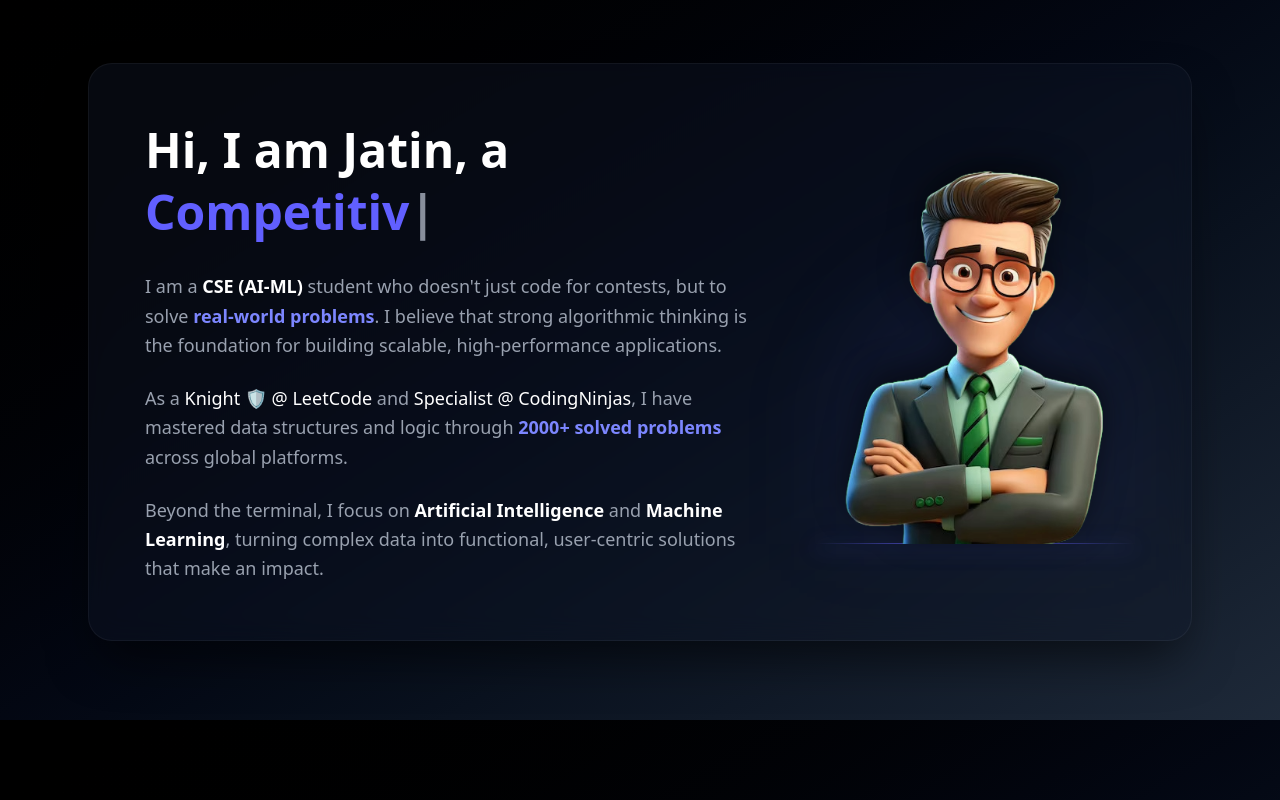
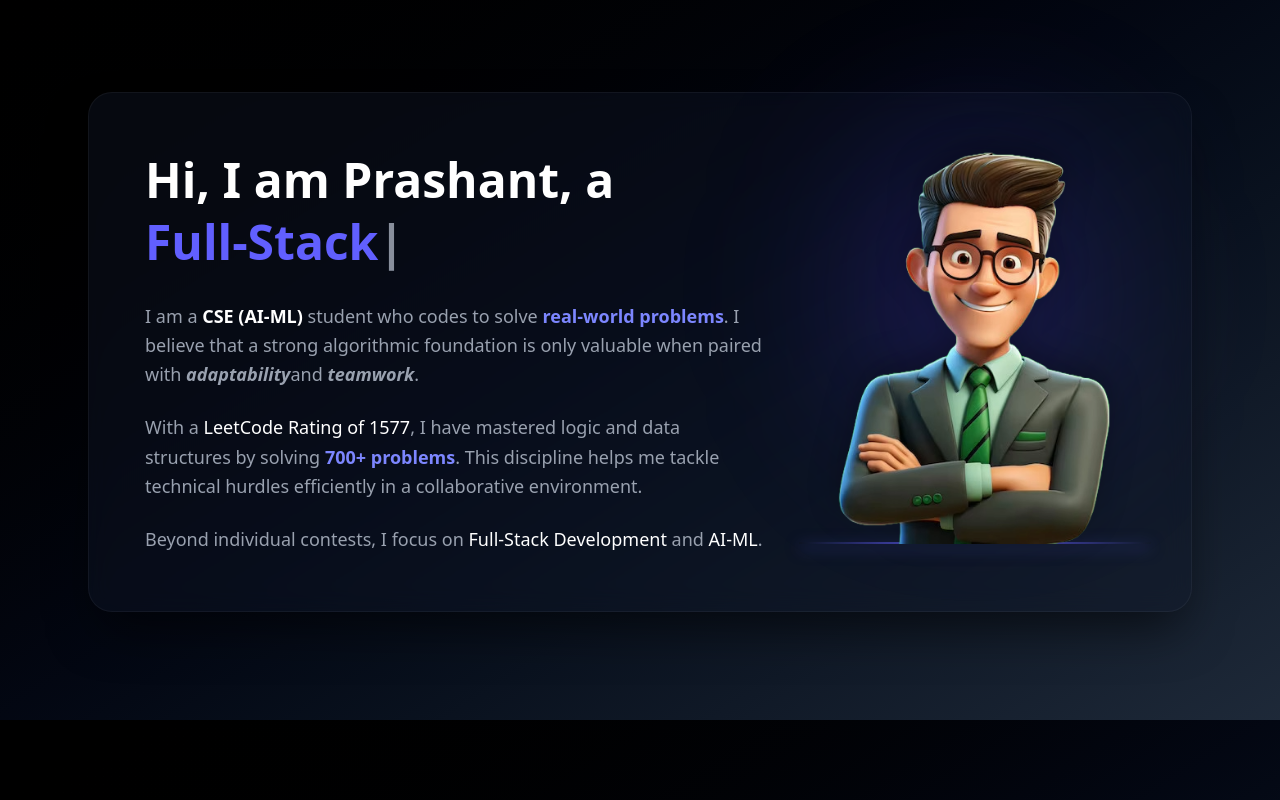
Before and after one commit to Prashant03kumar/Portfolio, a React (Vite) app: page / in a window 1280 px wide. Shown: the part 880-1680 px from the top of the page. Built offline with nearby package versions, Linux system fonts and the light colour scheme.

Commit message:
update information

```diff
--- a/src/components/Footer.jsx
+++ b/src/components/Footer.jsx
@@ -23,7 +23,7 @@ export default function Footer() {
           >
             © {new Date().getFullYear()}{" "}
             <span className={isDarkMode ? "" : "text-cyan-600"}>
-              Jatin Turk.
+              Prashant Kumar.
             </span>{" "}
             All rights reserved.
           </p>
@@ -39,17 +39,17 @@ export default function Footer() {
                 : "text-cyan-700 hover:text-indigo-600 font-medium"
             }`}
           >
-            brdjatin@gmail.com
+            pkritwan1020@gmail.com
           </a>
           <a
-            href="tel:+919034543477"
+            href="tel:+919528338141"
             className={`transition-colors duration-300 ${
               isDarkMode
                 ? "text-gray-400 hover:text-indigo-400"
                 : "text-cyan-700 hover:text-indigo-600 font-medium"
             }`}
           >
-            +91 9034543477
+            +91 9528338141
           </a>
         </div>
 
@@ -57,7 +57,7 @@ export default function Footer() {
         <div className="flex gap-6">
           {/* GitHub */}
           <a
-            href="https://github.com/Jatinkumar2519"
+            href="https://github.com/Prashant03kumar"
             target="_blank"
             rel="noreferrer"
             className={`w-11 h-11 flex items-center justify-center rounded-full transition-all border shadow-sm ${
@@ -75,7 +75,7 @@ export default function Footer() {
 
           {/* LinkedIn */}
           <a
-            href="https://www.linkedin.com/in/jatinturk/"
+            href="https://www.linkedin.com/in/prashantkumar03/"
             target="_blank"
             rel="noreferrer"
             className={`w-11 h-11 flex items-center justify-center rounded-full transition-all border shadow-sm ${
--- a/src/components/Hero.jsx
+++ b/src/components/Hero.jsx
@@ -11,7 +11,6 @@ export default function Hero() {
       className="pt-16 min-h-screen flex items-center overflow-hidden"
     >
       <div className="mx-auto max-w-5xl px-6">
-        {/* Heading: Hi, I'm JATIN */}
         <motion.h1
           initial={{ x: 100, opacity: 0 }}
           whileInView={{ x: 0, opacity: 1 }}
@@ -27,7 +26,7 @@ export default function Hero() {
               isDarkMode ? "text-indigo-500" : "text-cyan-500"
             }`}
           >
-            JATIN
+            PRASHANT
           </span>
         </motion.h1>
 
@@ -48,8 +47,10 @@ export default function Hero() {
             isDarkMode ? "text-gray-400" : "text-cyan-800/70"
           }`}
         >
-          Aspiring Software Developer focused on building clean, efficient, and
-          scalable solutions. Specializing in AI-ML and Competitive Programming.
+          Aspiring Software Developer building scalable Full-Stack applications
+          and AI-ML solutions. A team-oriented problem solver dedicated to
+          turning complex logic into real-world impact through adaptability and
+          efficient collaboration.
         </motion.p>
 
         {/* --- BUTTON SECTION --- */}
--- a/src/components/Intro.jsx
+++ b/src/components/Intro.jsx
@@ -7,9 +7,9 @@ export default function Intro() {
   // --- Typewriter Logic ---
   const roles = [
     "Software Engineer",
-    "Competitive Programmer",
     "Full-Stack Developer",
     "AI-ML Specialist",
+    "Problem Solver",
   ];
 
   const [text, setText] = useState("");
@@ -46,20 +46,30 @@ export default function Intro() {
     <section id="about" className="pt-16 min-h-screen flex items-center">
       <div className="mx-auto max-w-6xl px-6 w-full">
         <div
-          className="
+          className={`
           min-h-[65vh]
           flex flex-col-reverse md:flex-row
           justify-between items-center gap-12
-          bg-gray-900/40 backdrop-blur-md
+          backdrop-blur-md
           p-10 md:p-14
           rounded-3xl
-          border border-white/5
-          shadow-2xl shadow-black/60
-        "
+          border
+          transition-all duration-700
+          shadow-2xl
+          ${
+            isDarkMode
+              ? "bg-gray-900/40 border-white/5 shadow-black/60"
+              : "bg-white/70 border-cyan-100 shadow-cyan-200/40"
+          }
+        `}
         >
           <div className="flex-1">
-            <h2 className="text-3xl sm:text-5xl font-bold text-white leading-tight">
-              Hi, I am Jatin, a
+            <h2
+              className={`text-3xl sm:text-5xl font-bold leading-tight transition-colors duration-500 ${
+                isDarkMode ? "text-white" : "text-cyan-950"
+              }`}
+            >
+              Hi, I am Prashant, a
             </h2>
 
             <h2
@@ -75,64 +85,112 @@ export default function Intro() {
               </span>
             </h2>
 
-            <div className="space-y-6 mt-6 text-lg text-gray-400 leading-relaxed max-w-2xl">
+            <div
+              className={`space-y-6 mt-6 text-lg leading-relaxed max-w-2xl transition-colors duration-500 ${
+                isDarkMode ? "text-gray-400" : "text-cyan-900/80"
+              }`}
+            >
               <p>
-                I am a <strong className="text-white">CSE (AI-ML)</strong>{" "}
-                student who doesn't just code for contests, but to solve{" "}
-                <strong className="text-indigo-400">real-world problems</strong>
-                . I believe that strong algorithmic thinking is the foundation
-                for building scalable, high-performance applications.
+                I am a{" "}
+                <strong
+                  className={
+                    isDarkMode ? "text-white" : "text-cyan-700 font-bold"
+                  }
+                >
+                  CSE (AI-ML)
+                </strong>{" "}
+                student who codes to solve{" "}
+                <strong
+                  className={
+                    isDarkMode ? "text-indigo-400" : "text-cyan-600 font-bold"
+                  }
+                >
+                  real-world problems
+                </strong>
+                . I believe that a strong algorithmic foundation is only
+                valuable when paired with{" "}
+                <strong className="italic">adaptability</strong>
+                and <strong className="italic">teamwork</strong>.
               </p>
 
               <p>
-                As a{" "}
-                <strong className="text-white font-medium">
-                  Knight 🛡️ @ LeetCode
-                </strong>{" "}
-                and{" "}
-                <strong className="text-white font-medium">
-                  Specialist @ CodingNinjas
+                With a{" "}
+                <strong
+                  className={
+                    isDarkMode
+                      ? "text-white font-medium"
+                      : "text-cyan-800 font-bold"
+                  }
+                >
+                  LeetCode Rating of 1577
                 </strong>
-                , I have mastered data structures and logic through{" "}
-                <strong className="text-indigo-400">
-                  2000+ solved problems
-                </strong>{" "}
-                across global platforms.
+                , I have mastered logic and data structures by solving
+                <strong
+                  className={
+                    isDarkMode ? "text-indigo-400" : "text-cyan-600 font-bold"
+                  }
+                >
+                  {" "}
+                  700+ problems
+                </strong>
+                . This discipline helps me tackle technical hurdles efficiently
+                in a collaborative environment.
               </p>
 
               <p>
-                Beyond the terminal, I focus on{" "}
-                <strong className="text-white">Artificial Intelligence</strong>{" "}
-                and <strong className="text-white">Machine Learning</strong>,
-                turning complex data into functional, user-centric solutions
-                that make an impact.
+                Beyond individual contests, I focus on{" "}
+                <strong
+                  className={
+                    isDarkMode
+                      ? "text-white font-medium"
+                      : "text-cyan-700 font-bold"
+                  }
+                >
+                  Full-Stack Development
+                </strong>{" "}
+                and{" "}
+                <strong
+                  className={
+                    isDarkMode
+                      ? "text-white font-medium"
+                      : "text-cyan-700 font-bold"
+                  }
+                >
+                  AI-ML
+                </strong>
+                .
               </p>
             </div>
           </div>
 
           <div className="shrink-0 mt-12 md:mt-0">
-            <div className="relative w-64 h-64 sm:w-80 sm:h-96">
-              {/* 1. The Bottom Border/Platform with Glow */}
+            <div className="relative w-64 h-64 sm:w-80 sm:h-96 flex items-end justify-center">
+              {/* 1. BACKGROUND GLOW (Behind the person) */}
               <div
-                className="
-                absolute bottom-0 w-full h-px
-                bg-linear-to-r from-transparent via-indigo-500 to-transparent
-                shadow-[0_4px_20px_rgba(99,102,241,0.8)]"
+                className={`
+                  absolute bottom-1/4 left-1/2 -translate-x-1/2 w-4/5 h-4/5 rounded-full blur-[80px] transition-all duration-1000 -z-10
+                  ${isDarkMode ? "bg-indigo-600/20" : "bg-cyan-400/40"}
+                `}
               ></div>
 
-              {/* 2. The Image (Increased size and positioned to 'pop' out) */}
+              {/* 2. THE LINE UNDER IMAGE (Fades at ends) */}
+              <div
+                className={`
+                absolute bottom-0 w-[110%] h-0.5 transition-all duration-700
+                bg-linear-to-r from-transparent via-current to-transparent
+                ${
+                  isDarkMode
+                    ? "text-indigo-500 shadow-[0_4px_15px_rgba(99,102,241,0.6)]"
+                    : "text-cyan-500 shadow-[0_4px_15px_rgba(6,182,212,0.6)]"
+                }`}
+              ></div>
+
+              {/* 3. PROFILE IMAGE */}
               <img
                 src="/images/Me.png"
-                alt="Jatin Profile"
-                className="h-full object-cover rounded-2xl
-                absolute bottom-0 left-1/2 -translate-x-1/2
-                w-[125%] max-w
-                drop-shadow-[0_-10px_15px_rgba(0,0,0,0.5)]
-              "
+                alt="Prashant Profile"
+                className="h-[105%] object-cover rounded-2xl absolute bottom-0 left-1/2 -translate-x-1/2 w-[125%] max-w-none drop-shadow-[0_-10px_15px_rgba(0,0,0,0.3)] z-10"
               />
-
-              {/* 3. Subtle background shape to give depth behind the person (Optional) */}
-              <div className="absolute bottom-0 w-full h-3/4 bg-indigo-500/5 rounded-t-full -z-10 blur-2xl"></div>
             </div>
           </div>
         </div>
--- a/src/components/Platforms.jsx
+++ b/src/components/Platforms.jsx
@@ -15,32 +15,32 @@ export default function Platforms() {
     {
       name: "LeetCode",
       icon: leetcodeIcon,
-      link: "https://leetcode.com/u/jatin_kumar2005/",
+      link: "https://leetcode.com/u/prashantcod03/",
     },
     {
       name: "Code360 (Naukri)",
       icon: codestudioIcon,
-      link: "https://www.naukri.com/code360/profile/a0328ff5-69ac-4386-9352-abdfa26377c1",
+      link: "https://www.naukri.com/code360/profile/prashantcode",
     },
     {
       name: "GeeksforGeeks",
       icon: gfgIcon,
-      link: "https://www.geeksforgeeks.org/profile/jatinkumar25",
+      link: "https://www.geeksforgeeks.org/profile/pkritwagaip",
     },
     {
       name: "CodeChef",
       icon: codechefIcon,
-      link: "https://www.codechef.com/users/next_rainbow",
+      link: "https://www.codechef.com/users/prashantcod03",
     },
     {
       name: "Codeforces",
       icon: codeforcesIcon,
-      link: "https://codeforces.com/profile/jatin_kumar25",
+      link: "https://codeforces.com/profile/Prashantcod03",
     },
     {
       name: "AtCoder",
       icon: atcoderIcon,
-      link: "https://atcoder.jp/users/jatin_kumar_25",
+      link: "https://atcoder.jp/users/prashantcode03",
     },
   ];
 
@@ -64,7 +64,7 @@ export default function Platforms() {
               isDarkMode ? "text-gray-400" : "text-cyan-700/80"
             }`}
           >
-            "Over 2000+ problems solved across all platforms"
+            "Over 700+ problems solved across all platforms"
           </p>
         </div>
 
```
